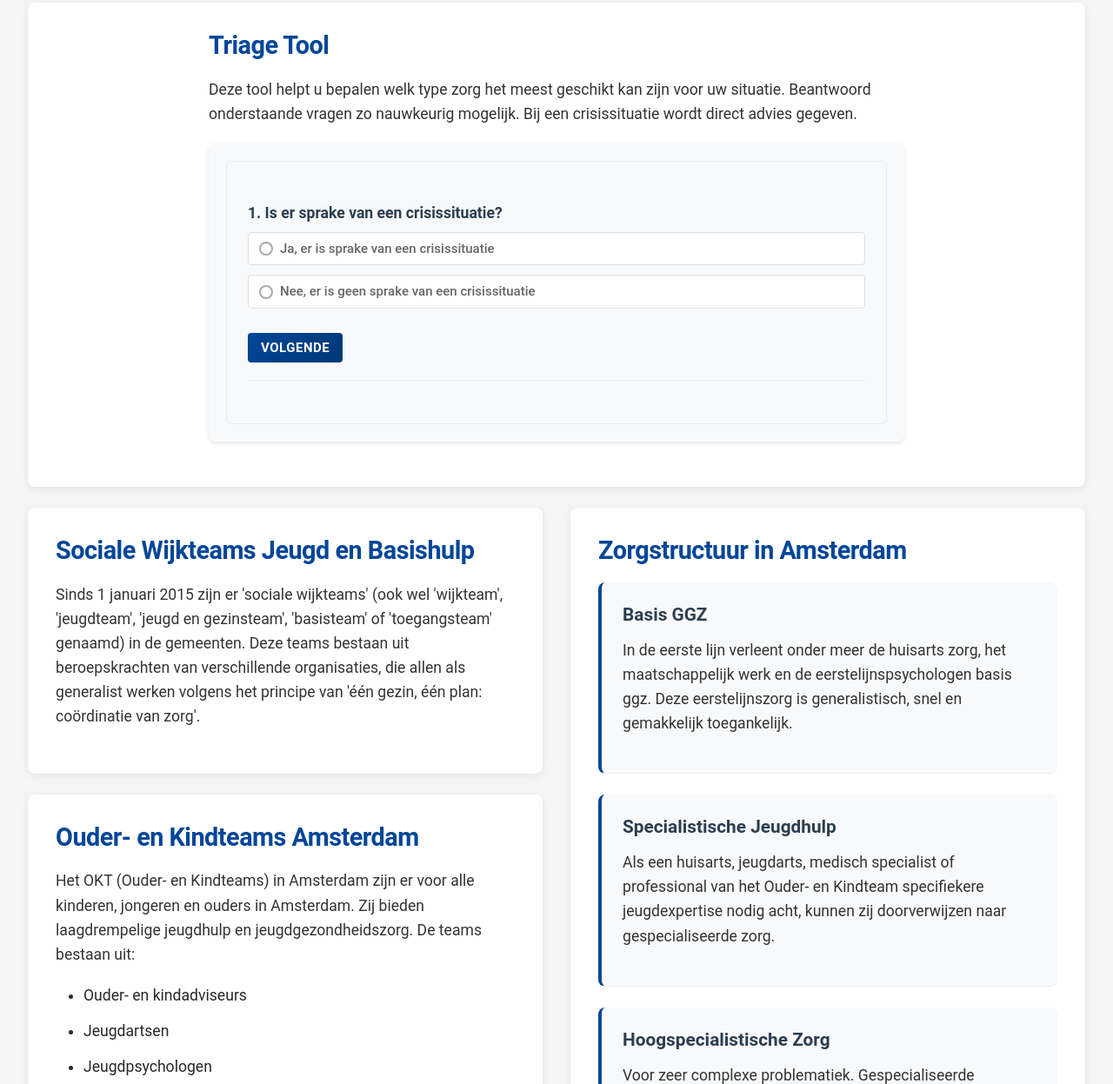
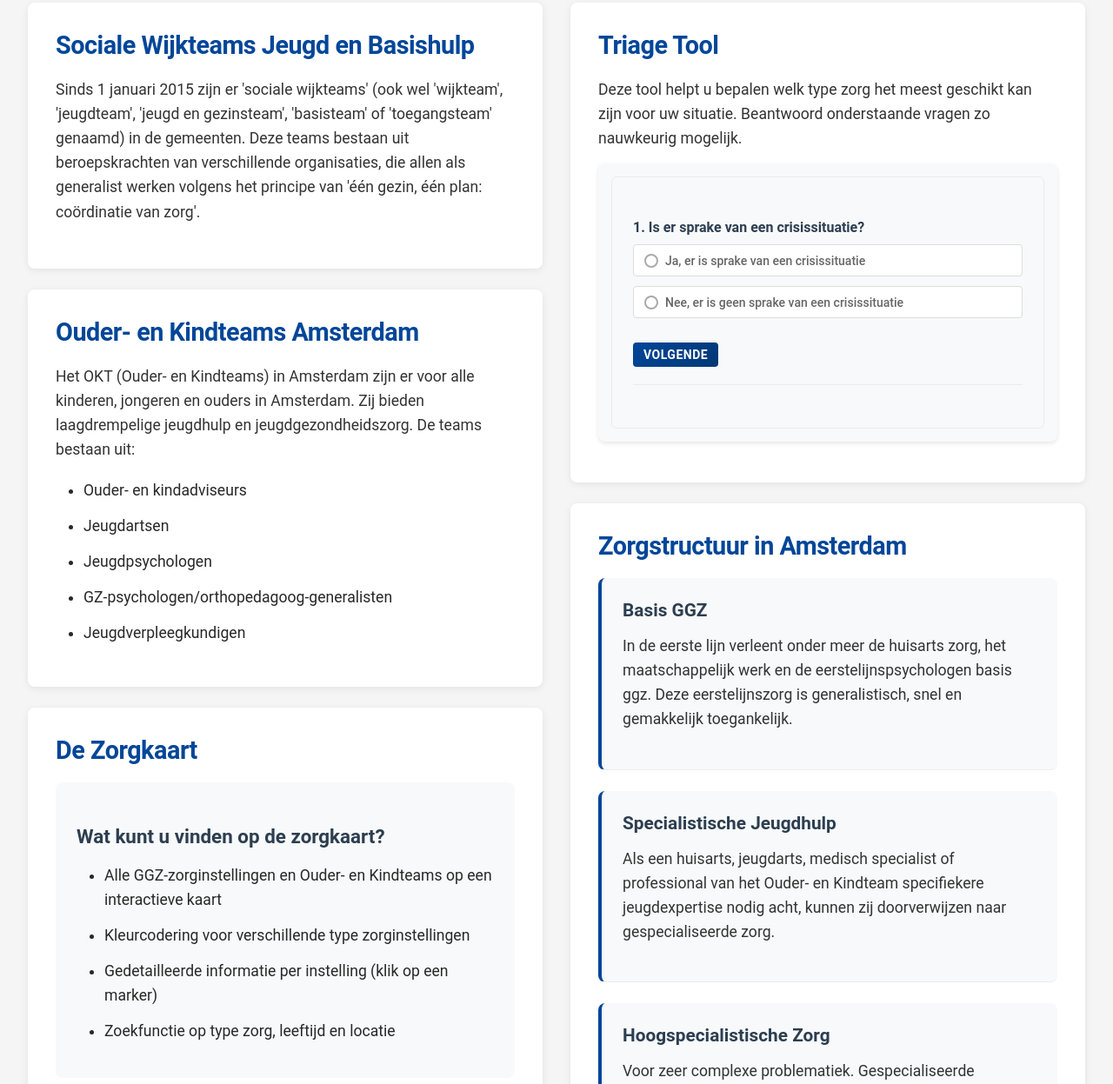
Before and after one commit to MHA-1915/ggz-jeugd-amsterdam, a website: page informatie.html in a window 1280 px wide. Shown: the part 393-1640 px from the top of the page at 87% size. Drawn offline with Linux system fonts and the light colour scheme.

Commit message:
Triage tool verplaatst naar rechterkolom en geoptimaliseerd voor compacte weergave

```diff
--- a/GGZjeugdAmsterdam.css
+++ b/GGZjeugdAmsterdam.css
@@ -1340,3 +1340,59 @@
         padding: 6px 10px;
     }
 }
+
+/* Triage Tool Styling in rechterkolom */
+.column .triage-tool {
+    max-width: 100%;
+    padding: 15px;
+    margin: 15px 0;
+}
+
+.column #triage-section h2,
+.column #triage-section .intro-text {
+    max-width: 100%;
+    margin-left: 0;
+    margin-right: 0;
+}
+
+.column .triage-tool .checkbox-options {
+    grid-template-columns: 1fr;
+}
+
+.column .triage-result {
+    max-width: 100%;
+    margin: 15px 0;
+}
+
+@media (max-width: 768px) {
+    .columns {
+        display: flex;
+        flex-direction: column;
+    }
+
+    .columns .column:first-child {
+        order: 2;
+    }
+
+    .columns .column:last-child {
+        order: 1;
+    }
+}
+
+/* Aangepaste styling voor kleinere knoppen in de tool */
+.column .triage-button,
+.column .triage-next-button,
+.column .triage-prev-button {
+    padding: 6px 12px;
+    font-size: 14px;
+}
+
+/* Kleinere tekstgrootte in rechterkolom triage */
+.column .triage-options .option-label span {
+    font-size: 14px;
+}
+
+.column .triage-question h3 {
+    font-size: 1rem;
+    margin-bottom: 8px;
+}
--- a/informatie.html
+++ b/informatie.html
@@ -29,12 +29,56 @@
             </p>
         </section>
 
-        <!-- Triage Tool (volledige breedte) -->
-        <section class="info-section full-width" id="triage-section">
+        <!-- Twee-kolommen sectie -->
+        <div class="columns">
+            <!-- Linker kolom -->
+            <div class="column">
+                <section class="info-section">
+                    <h2>Sociale Wijkteams Jeugd en Basishulp</h2>
+                    <p>
+                        Sinds 1 januari 2015 zijn er 'sociale wijkteams' (ook wel 'wijkteam', 'jeugdteam', 'jeugd en gezinsteam',
+                        'basisteam' of 'toegangsteam' genaamd) in de gemeenten. Deze teams bestaan uit beroepskrachten van verschillende
+                        organisaties, die allen als generalist werken volgens het principe van 'één gezin, één plan: coördinatie van zorg'.
+                    </p>
+                </section>
+
+                <section class="info-section">
+                    <h2>Ouder- en Kindteams Amsterdam</h2>
+                    <p>
+                        Het OKT (Ouder- en Kindteams) in Amsterdam zijn er voor alle kinderen, jongeren en ouders in Amsterdam.
+                        Zij bieden laagdrempelige jeugdhulp en jeugdgezondheidszorg. De teams bestaan uit:
+                    </p>
+                    <ul>
+                        <li>Ouder- en kindadviseurs</li>
+                        <li>Jeugdartsen</li>
+                        <li>Jeugdpsychologen</li>
+                        <li>GZ-psychologen/orthopedagoog-generalisten</li>
+                        <li>Jeugdverpleegkundigen</li>
+                    </ul>
+                </section>
+
+                <section class="info-section">
+                    <h2>De Zorgkaart</h2>
+                    <div class="feature-description">
+                        <h3>Wat kunt u vinden op de zorgkaart?</h3>
+                        <ul>
+                            <li>Alle GGZ-zorginstellingen en Ouder- en Kindteams op een interactieve kaart</li>
+                            <li>Kleurcodering voor verschillende type zorginstellingen</li>
+                            <li>Gedetailleerde informatie per instelling (klik op een marker)</li>
+                            <li>Zoekfunctie op type zorg, leeftijd en locatie</li>
+                        </ul>
+                    </div>
+                </section>
+            </div>
+
+            <!-- Rechter kolom -->
+            <div class="column">
+                <!-- Triage Tool in de rechterkolom -->
+                <section class="info-section" id="triage-section">
                     <h2>Triage Tool</h2>
                     <p class="intro-text">
                         Deze tool helpt u bepalen welk type zorg het meest geschikt kan zijn voor uw situatie.
-                Beantwoord onderstaande vragen zo nauwkeurig mogelijk. Bij een crisissituatie wordt direct advies gegeven.
+                        Beantwoord onderstaande vragen zo nauwkeurig mogelijk.
                     </p>
 
                     <div class="triage-tool">
@@ -158,50 +202,6 @@
                     </div>
                 </section>
 
-        <!-- Twee-kolommen sectie -->
-        <div class="columns">
-            <!-- Linker kolom -->
-            <div class="column">
-                <section class="info-section">
-                    <h2>Sociale Wijkteams Jeugd en Basishulp</h2>
-                    <p>
-                        Sinds 1 januari 2015 zijn er 'sociale wijkteams' (ook wel 'wijkteam', 'jeugdteam', 'jeugd en gezinsteam',
-                        'basisteam' of 'toegangsteam' genaamd) in de gemeenten. Deze teams bestaan uit beroepskrachten van verschillende
-                        organisaties, die allen als generalist werken volgens het principe van 'één gezin, één plan: coördinatie van zorg'.
-                    </p>
-                </section>
-
-                <section class="info-section">
-                    <h2>Ouder- en Kindteams Amsterdam</h2>
-                    <p>
-                        Het OKT (Ouder- en Kindteams) in Amsterdam zijn er voor alle kinderen, jongeren en ouders in Amsterdam.
-                        Zij bieden laagdrempelige jeugdhulp en jeugdgezondheidszorg. De teams bestaan uit:
-                    </p>
-                    <ul>
-                        <li>Ouder- en kindadviseurs</li>
-                        <li>Jeugdartsen</li>
-                        <li>Jeugdpsychologen</li>
-                        <li>GZ-psychologen/orthopedagoog-generalisten</li>
-                        <li>Jeugdverpleegkundigen</li>
-                    </ul>
-                </section>
-
-                <section class="info-section">
-                    <h2>De Zorgkaart</h2>
-                    <div class="feature-description">
-                        <h3>Wat kunt u vinden op de zorgkaart?</h3>
-                        <ul>
-                            <li>Alle GGZ-zorginstellingen en Ouder- en Kindteams op een interactieve kaart</li>
-                            <li>Kleurcodering voor verschillende type zorginstellingen</li>
-                            <li>Gedetailleerde informatie per instelling (klik op een marker)</li>
-                            <li>Zoekfunctie op type zorg, leeftijd en locatie</li>
-                        </ul>
-                    </div>
-                </section>
-            </div>
-
-            <!-- Rechter kolom -->
-            <div class="column">
                 <section class="info-section">
                     <h2>Zorgstructuur in Amsterdam</h2>
                     <div class="zorg-type">
```
Lines whose indentation alone changed are shown as unchanged.
